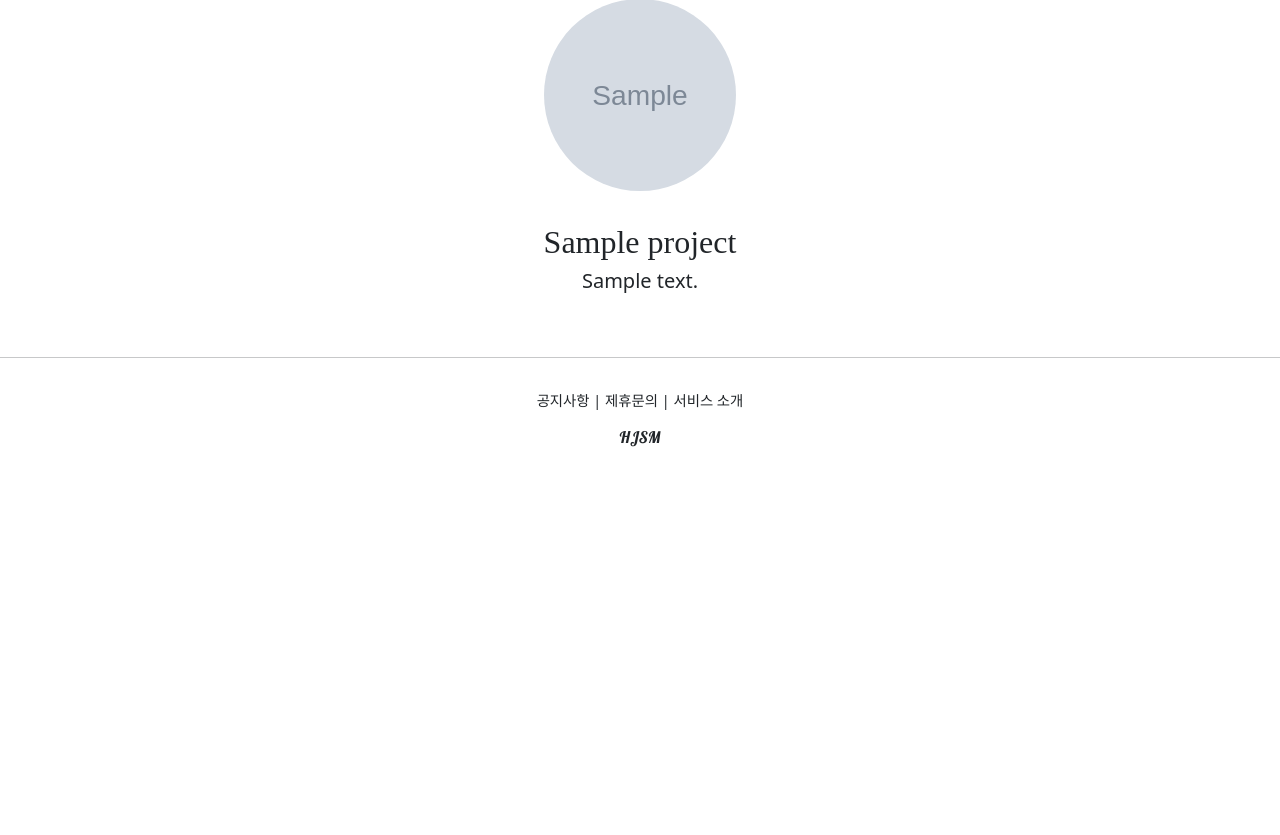
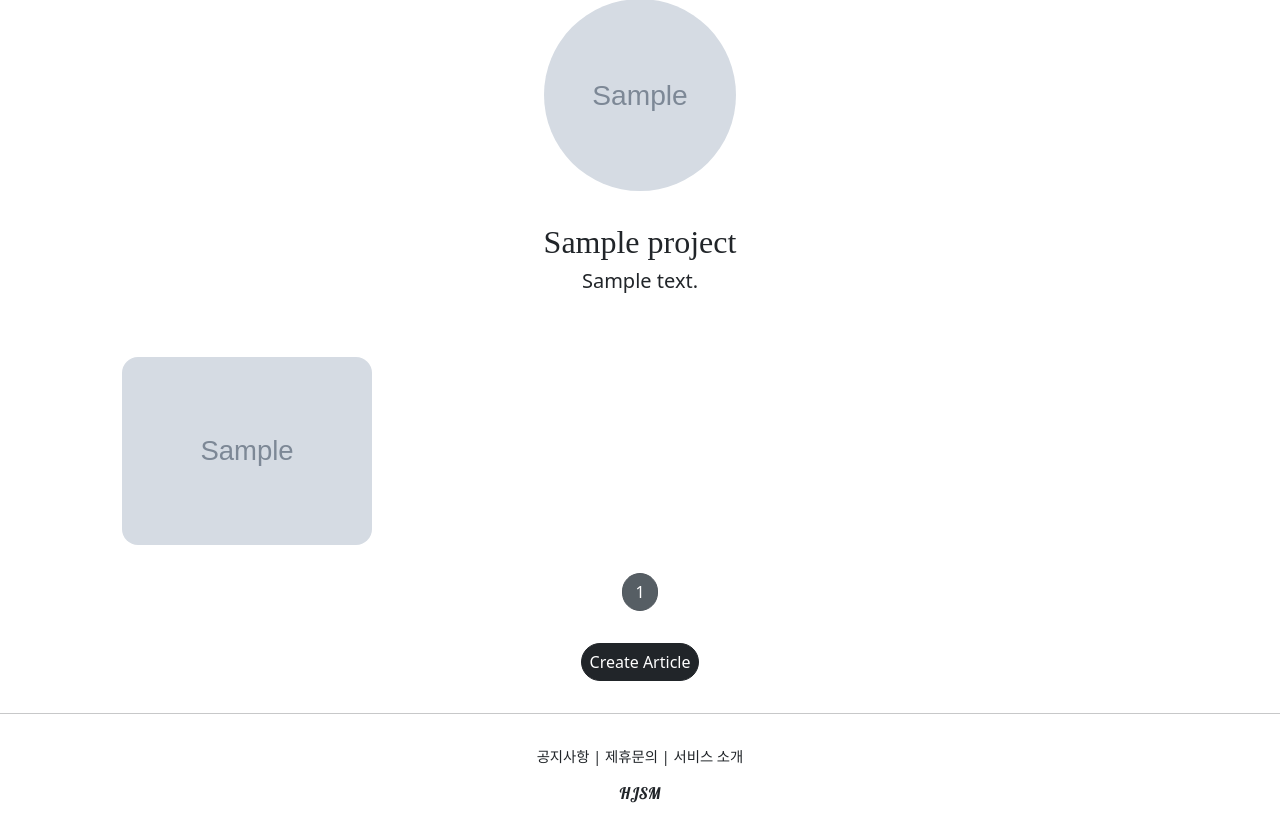
Before and after one commit to ddubi6796/hjsm, a Django app: page /projects/detail/1 in a window 1280 px wide. Shown: the part 210-1045 px from the top of the page. Before the commit the page ends 657 px from the top, so only its background shows below. Run offline with Django 3.2, Linux system fonts and the light colour scheme; tables that the repository leaves empty hold one stand-in row (values such as "Sample post"); grey boxes marked "Sample" are stand-in pictures; some libraries are stand-ins or nearby versions.

Commit message:
django course 41 commit

```diff
--- a/accountapp/templates/accountapp/detail.html
+++ b/accountapp/templates/accountapp/detail.html
@@ -48,6 +48,10 @@
         </a>
         {% endif %}
     </div>
+
+    <div>
+        {% include 'snippets/list_fragment.html' with article_list=object_list %}
+    </div>
 </div>
 
 {% endblock %}
--- a/articleapp/forms.py
+++ b/articleapp/forms.py
@@ -6,4 +6,4 @@ from articleapp.models import Article
 class ArticleCreationForm(ModelForm):
     class Meta:
         model = Article
-        fields = ['title', 'image', 'content']
+        fields = ['title', 'image', 'project', 'content']
--- a/articleapp/models.py
+++ b/articleapp/models.py
@@ -2,9 +2,13 @@ from django.contrib.auth.models import User
 from django.db import models
 
 # Create your models here
+from projectapp.models import Project
+
 
 class Article(models.Model):
     writer = models.ForeignKey(User, on_delete=models.SET_NULL, related_name='article', null=True)
+    project = models.ForeignKey(Project, on_delete=models.SET_NULL, related_name='article', null=True)
+
     title = models.CharField(max_length=200, null=True)
     image = models.ImageField(upload_to='article/', null=False)
     content = models.TextField(null=True)
--- a/hjsm/urls.py
+++ b/hjsm/urls.py
@@ -24,5 +24,6 @@ urlpatterns = [
     path('accounts/', include('accountapp.urls')),
     path('profiles/', include('profileapp.urls')),
     path('articles/', include('articleapp.urls')),
+    path('comments/', include('commentapp.urls')),
     path('projects/', include('projectapp.urls'))
 ] + static(settings.MEDIA_URL, document_root=settings.MEDIA_ROOT)
--- a/projectapp/templates/projectapp/detail.html
+++ b/projectapp/templates/projectapp/detail.html
@@ -17,6 +17,11 @@
         </h5>
 
     </div>
+
+    <div>
+        {% include 'snippets/list_fragment.html' with article_list=object_list %}
+    </div>
+
 </div>
 
 {% endblock %}
--- a/projectapp/views.py
+++ b/projectapp/views.py
@@ -4,7 +4,9 @@ from django.contrib.auth.decorators import login_required
 from django.urls import reverse
 from django.utils.decorators import method_decorator
 from django.views.generic import CreateView, DetailView, ListView
+from django.views.generic.list import MultipleObjectMixin
 
+from articleapp.models import Article
 from projectapp.forms import ProjectCreationForm
 from projectapp.models import Project
 
@@ -20,11 +22,16 @@ class ProjectCreateView(CreateView):
         return reverse('projectapp:detail', kwargs={'pk': self.object.pk})
 
 
-class ProjectDetailView(DetailView):
+class ProjectDetailView(DetailView, MultipleObjectMixin):
     model = Project
-    form_class = ProjectCreationForm
     context_object_name = 'target_project'
     template_name = 'projectapp/detail.html'
+
+    paginate_by = 25
+
+    def get_context_data(self, **kwargs):
+        object_list = Article.objects.filter(project=self.get_object())
+        return super(ProjectDetailView, self).get_context_data(object_list=object_list, **kwargs)
 
 
 class ProjectListView(ListView):
--- /dev/null
+++ b/templates/snippets/list_fragment.html
@@ -0,0 +1,50 @@
+{% load static %}
+    <style>
+        .container {
+          padding: 0;
+          margin: 0, auto;
+        }
+
+        .container a {
+          width: 45%;
+          max-width: 250px;
+        }
+
+        .container div {
+          display: flex;
+          justify-content: center;
+          align-items: center;
+          border-radius: 1rem;
+        }
+
+        .container img {
+            width: 100%;
+            border-radius: 1rem;
+        }
+    </style>
+
+    {% if article_list %}
+    <div class="container">
+        {% for article in article_list %}
+        <a href="{% url 'articleapp:detail' pk=article.pk %}">
+            <div>
+                <!--<img src="{{ article.image.url }}" alt="">-->
+                {% include 'snippets/card.html' with article=article %}
+            </div>
+        </a>
+        {% endfor %}
+    </div>
+    <script src="{% static 'js/magicgrid.js' %}"></script>
+    {% else %}
+    <div class="text-center">
+        <h1>No Articles YET!</h1>
+    </div>
+    {% endif %}
+
+    {% include 'snippets/pagination.html' with page_obj=page_obj %}
+
+    <div style="text-align: center">
+        <a href="{% url 'articleapp:create' %}" class="btn btn-dark rounded-pill mt-3 mb-3 px-2">
+            Create Article
+        </a>
+    </div>
```
Also changed, not shown: accountapp/views.py (+10 -2 lines), articleapp/migrations/0002_article_project.py (added).
